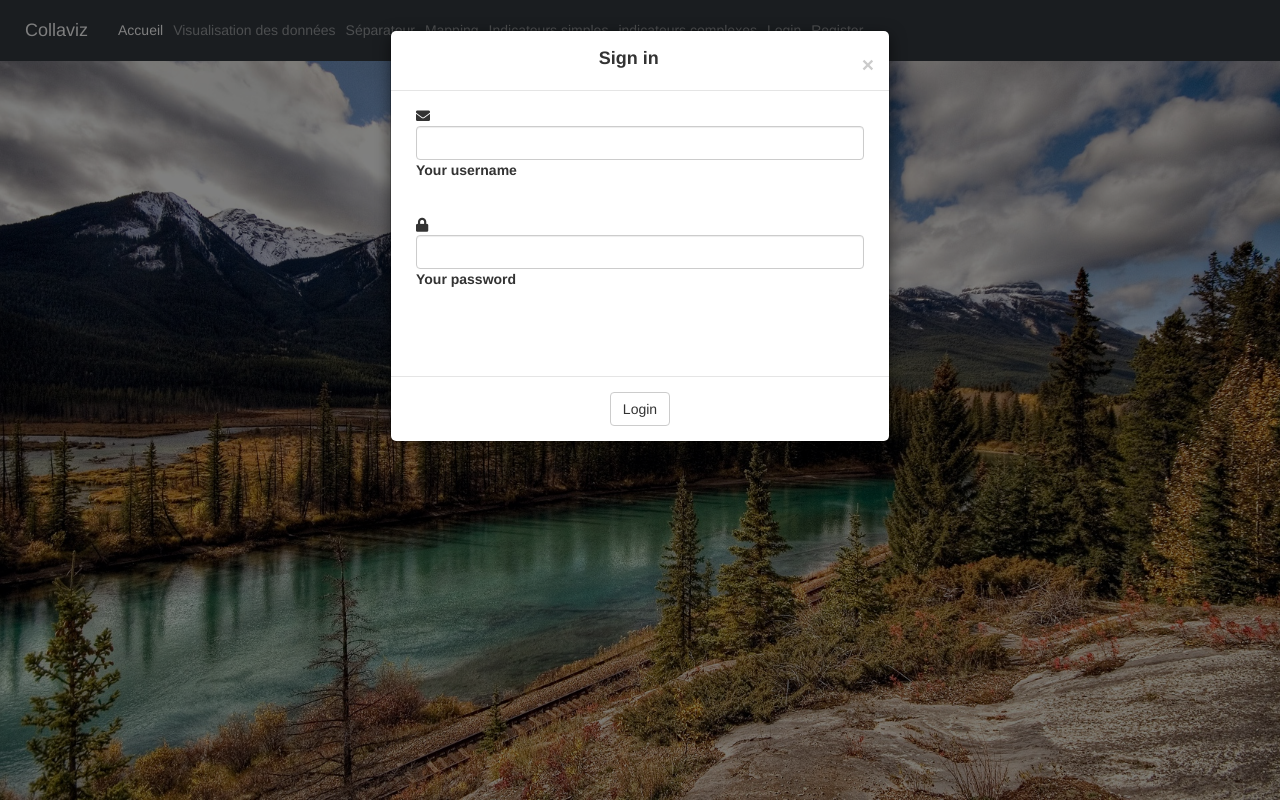
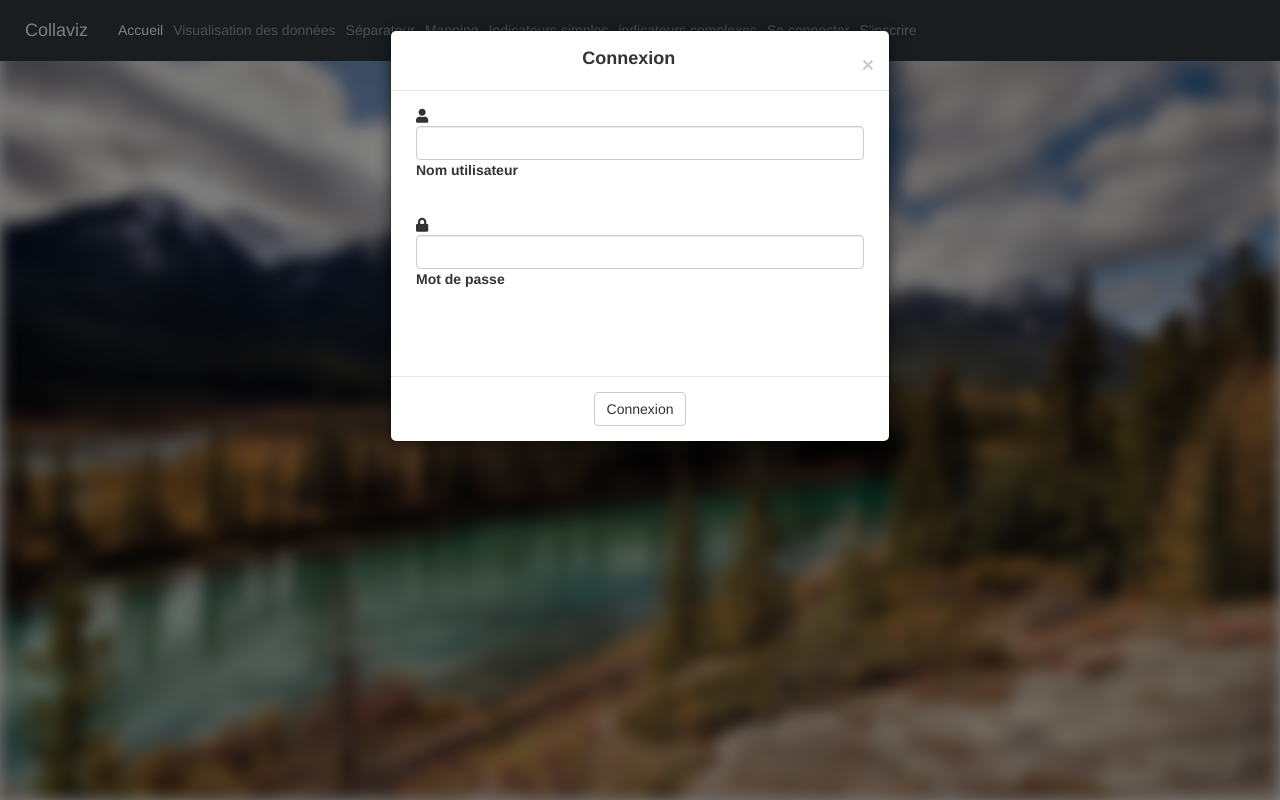
Before and after one commit to Anthony-Lardy/Collaviz, a Django app: page /logout_user in a window 1280 px wide, after a click on "Se connecter". Run offline with Django 3.2, Linux system fonts and the light colour scheme; data that the repository does not hold is empty; some libraries are stand-ins or nearby versions.

Commit message:
sibugcsa

```diff
--- a/collaviz/siteCollaviz/static/siteCollaviz/style.css
+++ b/collaviz/siteCollaviz/static/siteCollaviz/style.css
@@ -19,7 +19,74 @@ z-index: -1;
   text-align: center;
 }
 
+.bg-text {
+  background-color: rgb(0,0,0);
+  background-color: rgba(0,0,0, 0.4);
+  color: white;
+  font-weight: bold;
+  border: 3px solid #f1f1f1;
+  position: absolute;
+  top: 50%;
+  left: 50%;
+  transform: translate(-50%, -50%);
+  z-index: 2;
+  width: 80%;
+  padding: 20px;
+  text-align: center;
+}
+.inputfile-box {
+  position: relative;
+}
 
+.inputfile {
+  display: none;
+}
+
+#btnDepotFile{
+  margin-top: 2%;
+}
+
+.container {
+  display: inline-block;
+  width: 100%;
+}
+
+.file-box {
+  display: inline-block;
+  width: 100%;
+  border: 1px solid;
+  padding: 5px 0px 5px 5px;
+  box-sizing: border-box;
+  height: calc(2rem - 2px);
+}
+
+.file-button {
+  background: red;
+  padding: 5px;
+  position: absolute;
+  border: 1px solid;
+  top: 0px;
+  right: 0px;
+}
+#previsualisationT{
+  margin-top: 50%;
+}
+
+#fond {
+  /* The image used */
+
+  /* Add the blur effect */
+  filter: blur(8px);
+  -webkit-filter: blur(8px);
+
+  /* Full height */
+  height: 100%;
+
+  /* Center and scale the image nicely */
+  background-position: center;
+  background-repeat: no-repeat;
+  background-size: cover;
+}
 
 
 .icon-bar {
@@ -40,7 +107,9 @@ z-index: -1;
   background-color: #000;
 }
 
-
+#etatValiderSeparateur{
+  margin-top: : 5%;
+}
 
 .brick{
     width: 630px;
--- a/collaviz/siteCollaviz/views.py
+++ b/collaviz/siteCollaviz/views.py
@@ -105,7 +105,7 @@ def validerParamsBarSimple(request):
             fichier = 'media/' + request.user.username + "/mapping/"+request.POST['file']
             data = actionUsers.actionPourUtilisateurs(fichier, request.POST.get('action'), utilisateurs, request.POST['dateDeb'], request.POST['dateFin'])
             return JsonResponse(data, safe=False)
-        return 2(request, 'siteCollaviz/accueil.html')
+        return (request, 'siteCollaviz/accueil.html')
 
 @csrf_exempt
 def validerParamsCamembert(request):
--- a/collaviz/templates/base.html
+++ b/collaviz/templates/base.html
@@ -60,14 +60,14 @@
         </li>
         {% if user.is_authenticated %}
         <li class="nav-item">
-          <a href="" class="nav-link" onclick="logout()">Logout</a>
+          <a href="" class="nav-link" onclick="logout()">Déconnexion</a>
         </li>
         {% else %}
         <li class="nav-item">
-          <a href="" class="nav-link" data-toggle="modal" data-target="#modalLoginForm">Login</a>
+          <a href="" class="nav-link" data-toggle="modal" data-target="#modalLoginForm">Se connecter</a>
         </li>
         <li class="nav-item">
-          <a href="" class="nav-link" data-toggle="modal" data-target="#modalRegisterForm">Register</a>
+          <a href="" class="nav-link" data-toggle="modal" data-target="#modalRegisterForm">S'inscrire</a>
         </li>
         {% endif %}
       </ul>
@@ -85,28 +85,28 @@ aria-hidden="true">
 <div class="modal-dialog" role="document">
   <div class="modal-content">
     <div class="modal-header text-center">
-      <h4 class="modal-title w-100 font-weight-bold">Sign in</h4>
+      <h4 class="modal-title w-100 font-weight-bold">Connexion</h4>
       <button type="button" class="close" data-dismiss="modal" aria-label="Close">
         <span aria-hidden="true">&times;</span>
       </button>
     </div>
     <div class="modal-body mx-3">
       <div class="md-form mb-5">
-        <i class="fas fa-envelope prefix grey-text"></i>
+        <i class="fas fa-user prefix grey-text"></i>
         <input type="text" id="dorangeForm-name" class="form-control validate" name = "username">
-        <label data-error="wrong" data-success="right" for="orangeForm-name">Your username</label>
+        <label data-error="wrong" data-success="right" for="orangeForm-name">Nom utilisateur</label>
       </div>
 
       <div class="md-form mb-4">
         <i class="fas fa-lock prefix grey-text"></i>
         <input type="password" id="defaultForm-pass" class="form-control validate" name = "password">
-        <label data-error="wrong" data-success="right" for="defaultForm-pass">Your password</label>
+        <label data-error="wrong" data-success="right" for="defaultForm-pass">Mot de passe</label>
       </div>
       <div class="alert" id="verifConnection">
       </div>
     </div>
     <div class="modal-footer d-flex justify-content-center">
-      <button class="btn btn-default"  id="connection">Login</button>
+      <button class="btn btn-default"  id="connection">Connexion</button>
     </div>
   </div>
 </div>
@@ -117,7 +117,7 @@ aria-hidden="true">
 <div class="modal-dialog" role="document">
   <div class="modal-content">
     <div class="modal-header text-center">
-      <h4 class="modal-title w-100 font-weight-bold">Sign up</h4>
+      <h4 class="modal-title w-100 font-weight-bold">Inscription</h4>
       <button type="button" class="close" data-dismiss="modal" aria-label="Close">
         <span aria-hidden="true">&times;</span>
       </button>
@@ -126,31 +126,31 @@ aria-hidden="true">
       <div class="md-form mb-5">
         <i class="fas fa-user prefix grey-text"></i>
         <input type="text" id="orangeForm-name" class="form-control validate" name = "username">
-        <label data-error="wrong" data-success="right" for="orangeForm-name" >Your name</label>
+        <label data-error="wrong" data-success="right" for="orangeForm-name" >Nom d'utilisateur</label>
       </div>
       <div class="md-form mb-5">
         <i class="fas fa-envelope prefix grey-text"></i>
         <input type="email" id="orangeForm-email" class="form-control validate" name = "email">
-        <label data-error="wrong" data-success="right" for="orangeForm-email">Your email</label>
+        <label data-error="wrong" data-success="right" for="orangeForm-email">Adresse mail</label>
       </div>
 
       <div class="md-form mb-4">
         <i class="fas fa-lock prefix grey-text"></i>
         <input type="password" id="orangeForm-pass1" class="form-control validate" name = "password1">
-        <label data-error="wrong" data-success="right" for="orangeForm-pass1">Your password</label>
+        <label data-error="wrong" data-success="right" for="orangeForm-pass1">Mot de passe</label>
       </div>
 
       <div class="md-form mb-4">
         <i class="fas fa-lock prefix grey-text"></i>
         <input type="password" id="orangeForm-pass2" class="form-control validate" name = "password2">
-        <label data-error="wrong" data-success="right" for="orangeForm-pass2">Your password 2</label>
+        <label data-error="wrong" data-success="right" for="orangeForm-pass2">Répéter le mot de passe</label>
         </div
 
       </div>
       <div class="alert" id="verifRegister">
       </div>
       <div class="modal-footer d-flex justify-content-center">
-        <button class="btn btn-deep-orange" id="register">Sign up</button>
+        <button class="btn btn-deep-orange" id="register">Inscription</button>
       </div>
     </div>
   </div>
```
